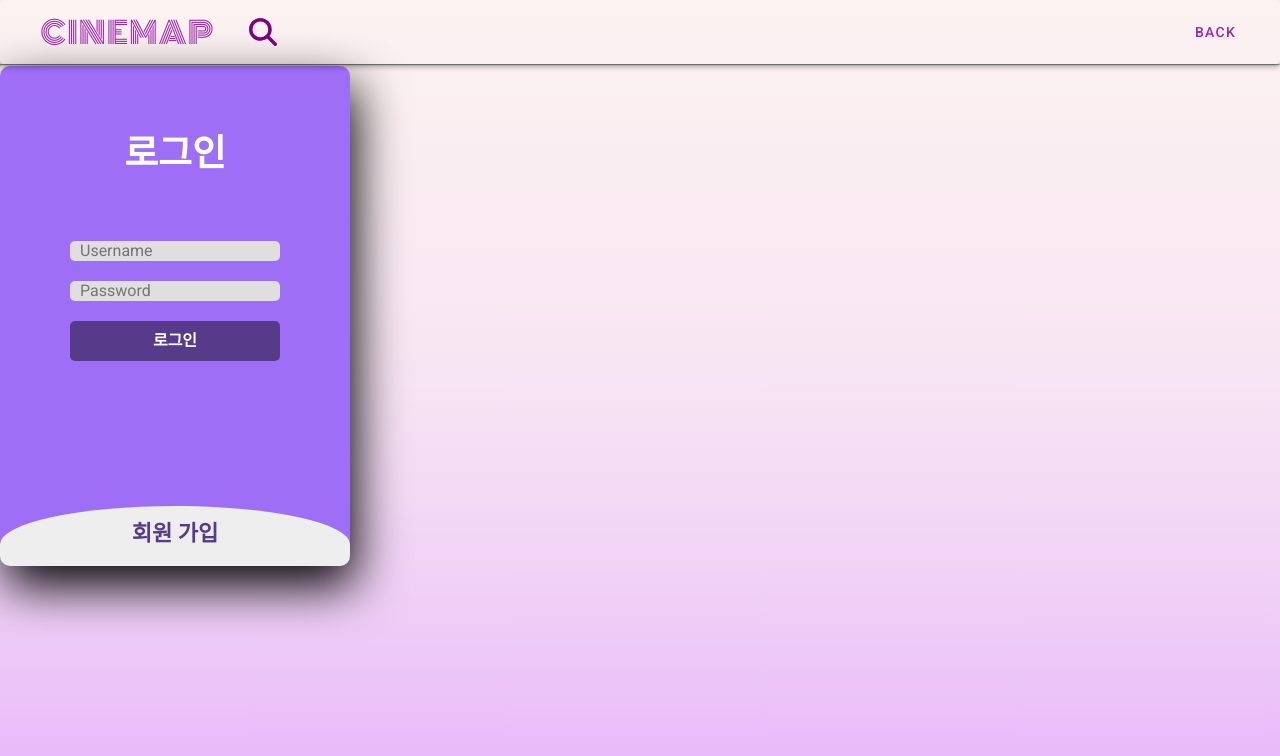
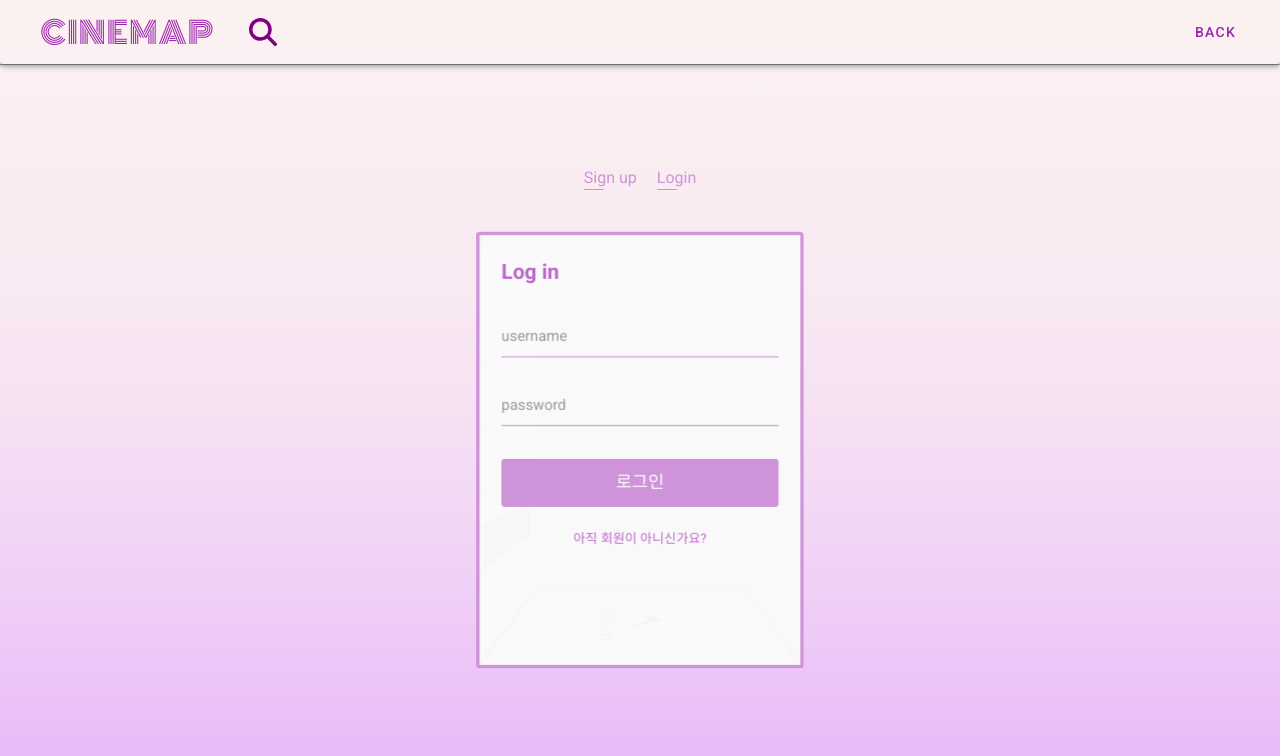
Before and after one commit to ebyoung/final_pjt, a Vue app in the folder final-pjt-front/cinemap-front/: page /login in a window 1280 px wide. Shown: the top 756 px of the page. Built offline with nearby package versions, Linux system fonts and the light colour scheme; a web font is replaced by a local one.

Commit message:
Decorate login page

```diff
--- a/final-pjt-front/cinemap-front/src/views/accounts/LoginView.vue
+++ b/final-pjt-front/cinemap-front/src/views/accounts/LoginView.vue
@@ -1,28 +1,60 @@
 <template>
-  <div class='d-flex justify-content-center'>
-    <div class="main">
-		<input type="checkbox" id="chk" aria-hidden="true">
-
-			<div class="login">
-				<form @submit.prevent="login(credentials_login)">
-					<label for="chk" aria-hidden="true">로그인</label>
-          <input v-model="credentials_login.username" type="text" id="username" placeholder="Username" required />
-          <input v-model="credentials_login.password" type="password" id="password" placeholder="Password" required />
-					<button>로그인</button>
-				</form>
+  <div>
+    <ul class="nav">
+      <li @click="showSignup()">Sign up</li>
+      <li @click="showLogin()">Login</li>
+    </ul>
+    <div class="wrapper">
+      <div :class="{'rec-prism-login': isLogin, 'rec-prism-signup' : isSignup, 'rec-prism-thankyou' : isThank}">
+        <div class="face face-right">
+          <div class="content">
+            <h2>Log in</h2>
+            <div class="field-wrapper">
+              <input v-model="credentials_login.username" type="text" id="login_username" placeholder="Username" required />
+              <label>username</label>
             </div>
-
-			<div class="signup" @submit.prevent="signup(credentials_signup)">
-				<form>
-					<label for="chk" aria-hidden="true">회원 가입</label>
-          <input v-model="credentials_signup.username" type="text" id="username" placeholder="Username" required/>
-					<input v-model="credentials_signup.password1" type="password" id="password1" placeholder="Password" required />
-					<input v-model="credentials_signup.password2" type="password" id="password2" placeholder="Password Confirmation" required />
-					<button>회원 가입</button>
-				</form>
+            <div class="field-wrapper">
+              <input v-model="credentials_login.password" type="password" id="login_password" placeholder="Password" required />
+              <label>password</label>
+            </div>
+            <div class="field-wrapper">
+              <input type="submit" value="로그인" @click="showThankYou()">
+            </div>
+            <span class="signup" @click="showSignup()">아직 회원이 아니신가요?</span>
+          </div>
+        </div>
+        <div class="face face-front">
+          <div class="content">
+            <h2>Sign up</h2>
+            <div class="field-wrapper">
+              <input v-model="credentials_signup.username" type="text" id="signup_username" placeholder="Username" required/>
+              <label>username</label>
+            </div>
+            <div class="field-wrapper">
+              <input v-model="credentials_signup.password1" type="password" id="signup_password1" placeholder="Password" required />
+              <label>password</label>
+            </div>
+            <div class="field-wrapper">
+              <input v-model="credentials_signup.password2" type="password" id="signup_password2" placeholder="Password Confirmation" required />
+              <label>re-enter password</label>
+            </div>
+            <div class="field-wrapper">
+              <input type="submit" value="회원가입" @click="showThankYou()">
+            </div>
+            <span class="singin" @click="showLogin()">이미 회원이신가요?</span>
+          </div>
+        </div>
+        <div class="face face-bottom">
+          <div class="content">
+            <div class="thank-you-msg">
+              Thank you!
             </div>
           </div>
         </div>
+      </div>
+    </div>
+  </div>
+
 </template>
 
 <script>
@@ -43,96 +75,293 @@ export default {
           username: '',
           password1: '',
           password2: '',
-        }
+        },
+        showing: 'login',
       }
     },
   computed: {
-      ...mapGetters(['authError'])
+      ...mapGetters(['authError']),
+      isLogin() {
+        return this.showing === 'login'
+      },
+      isSignup() {
+        return this.showing === 'signup'
+      },
+      isThank() {
+        return this.showing === 'thank'
+      },
     },
     methods: {
-      ...mapActions(['login', 'signup'])
+      ...mapActions(['login', 'signup']),
+      showSignup(){
+        this.showing = 'signup'
+      },
+      showLogin(){
+        this.showing = 'login'
+      },
+      showThankYou(){
+        if (this.showing === 'login') {
+          this.showing = 'thank'
+          setTimeout(() => {
+            this.login(this.credentials_login)
+          }, 1500)
+        } else {
+          this.showing = 'thank'
+          setTimeout(() => {
+            this.signup(this.credentials_signup)
+          }, 1500)
+        }
+      },
     },
 }
 </script>
 
 <style scoped>
-  .main{
-    width: 350px;
-    height: 500px;
-    background: #9e6ef6;
-    overflow: hidden;
-    border-radius: 10px;
-    box-shadow: 5px 20px 50px #000;
+</style>
+
+<style lang="scss" scoped>
+// Dimensions
+$prism-height: 400px;
+$prism-length: 300px;
+$prism-depth: $prism-length;
+$spacing: 20px;
+$br: 3px;
+
+// Colors
+$text-light: #fff;
+$text-dark: #666;
+$blue: #03a9f4;
+$smoke: #f9f9fa;
+$coral: #ff5751;
+$navy-blue: #42509e;
+$purple: #CE93D8;
+$purple2: #BA68C8;
+
+.wrapper{
+  width: $prism-length;
+  height: $prism-height;
+  margin: 60px auto;
+  perspective: 600px;
+  text-align: left;
 }
-  #chk{
-    display: none;
+
+.rec-prism-login {
+  width: 100%;
+  height: 100%;
+  position: relative;
+  transform-style: preserve-3d;
+  transform: translateZ(-100px) rotateY( -90deg);
+  transition: transform 0.5s ease-in;
 }
-  .login{
+
+.rec-prism-signup {
+  width: 100%;
+  height: 100%;
   position: relative;
-    width:100%;
+  transform-style: preserve-3d;
+  transform: translateZ(-100px);
+  transition: transform 0.5s ease-in;
+}
+
+.rec-prism-thankyou {
+  width: 100%;
   height: 100%;
+  position: relative;
+  transform-style: preserve-3d;
+  transform: translateZ(-100px) rotateX( 90deg);
+  transition: transform 0.5s ease-in;
 }
+
+.face {
+  position: absolute;
+  width: $prism-length;
+  height: $prism-height;
+  padding: $spacing;
+  background: rgba(250,250,250,0.96);
+  border: 3px solid $purple;
+  border-radius: 3px;
+
+  .content{
+    color: $text-dark;
+    h2{
+      font-size: 1.2em;
+      color: $purple2;
+    }
+    .field-wrapper{
+      margin-top: $spacing*1.5;
+      position: relative;
+
       label{
-    color: #fff;
-    font-size: 2.3em;
-    justify-content: center;
-    display: flex;
-    margin: 60px;
-    font-weight: bold;
+        position: absolute;
+        pointer-events: none;
+        font-size: 0.85em;
+        top: 40%;
+        left: 0;
+        transform: translateY(-50%);
+        transition: all ease-in 0.25s;
+        color: lighten($text-dark, 20%);
+      }
+      input[type="text"], input[type="password"], input[type="submit"], textarea{
+        -webkit-appearance: none;
+        appearance: none;
+        &:focus{
+          outline: none;
+        }
+      }
+      input[type="text"], input[type="password"], textarea{
+        width: 100%;
+        border: none;
+        background: transparent;
+        line-height: 2em;
+        border-bottom: 1px solid $purple;
+        color: $text-dark;
+
+        &::-webkit-input-placeholder{
+          opacity: 0;
+        }
+        &::-moz-placeholder{
+          opacity: 0;
+        }
+        &:-ms-input-placeholder{
+          opacity: 0;
+        }
+        &:-moz-placeholder {
+          opacity: 0;
+        }
+        &:focus, &:not(:placeholder-shown){
+          + label{
+            top: -35%;
+            color: $purple;
+          }
+        }
+      }
+      input[type="submit"]{
+        -webkit-appearance: none;
+        appearance: none;
         cursor: pointer;
-    transition: .5s ease-in-out;
+        width: 100%;
+        background: $purple;
+        line-height: 2em;
+        color: $text-light;
+        border: 1px solid $purple;
+        border-radius: $br;
+        padding: $spacing/4;
+
+        &:hover{
+          opacity: 0.9;
         }
-  input{
-    width: 60%;
-    height: 20px;
-    background: #e0dede;
-    justify-content: center;
-    display: flex;
-    margin: 20px auto;
-    padding: 10px;
-    border: none;
-    outline: none;
-    border-radius: 5px;
+        &:active{
+          transform: scale(0.96);
         }
-  button{
-    width: 60%;
-    height: 40px;
-    margin: 10px auto;
-    justify-content: center;
+      }
+      textarea{
+        resize: none;
+        line-height: 1em;
+        &:focus, &:not(:placeholder-shown){
+          + label{
+            top: -25%;
+          }
+        }
+      }
+    }
+  }
+
+  .thank-you-msg{
+    position: absolute;
+    width: 200px;
+    height: 130px;
+    text-align: center;
+    font-size: 2em;
+    color: $purple2;
+    left: 50%;
+    top: 50%;
+    -webkit-transform: translate(-50%, -50%);
+
+    &:after{
+      position: absolute;
+      content: '';
+      width: 50px;
+      height: 25px;
+      border: 10px solid $purple2;
+      border-right: 0;
+      border-top: 0;
+      left: 50%;
+      top: 50%;
+      -webkit-transform: translate(-50%, -50%) rotate(0deg) scale(0);
+      transform: translate(-50%, -50%) rotate(0deg) scale(0);
+      -webkit-animation: success ease-in 0.15s forwards;
+      animation: success ease-in 0.15s forwards;
+      animation-delay: 2.5s;
+    }
+  }
+  &-front{
+    transform: rotateY(0deg) translateZ($prism-length/2);
+  }
+  &-top{
+    height: $prism-depth;
+    transform: rotateX(90deg) translateZ($prism-depth/2);
+  }
+  &-back{
+    transform: rotateY(180deg) translateZ($prism-length/2);
+  }
+  &-right{
+    transform: rotateY(90deg) translateZ($prism-length/2);
+  }
+  &-left{
+    transform: rotateY(-90deg) translateZ($prism-length/2);
+  }
+  &-bottom{
+    height: $prism-depth;
+    transform: rotateX(-90deg) translateZ($prism-height - ($prism-depth/2));
+  }
+}
+
+.nav{
+  text-align: center;
+  margin: 100px 0 20px 0;
+  padding: 0;
+
+  li{
+    display: inline-block;
+    list-style-type: none;
+    font-size: 1em;
+    margin: 0 $spacing/2;
+    color: $purple;
+    position: relative;
+    cursor: pointer;
+    &:after{
+      content: "";
+      position: absolute;
+      bottom: 0;
+      left: 0;
+      width: 20px;
+      border-bottom: 1px solid $purple;
+      transition: all ease-in 0.25s;
+    }
+    &:hover:after{
+      width: 100%;
+    }
+  }
+}
+
+.psw, .signup, .singin{
   display: block;
-    color: #fff;
-    background: #573b8a;
-    font-size: 1em;
-    font-weight: bold;
-    margin-top: 20px;
-    outline: none;
-    border: none;
-    border-radius: 5px;
-    transition: .2s ease-in;
+  margin: $spacing 0;
+  font-size: 0.75em;
+  text-align: center;
+  color: $purple2;
   cursor: pointer;
 }
-  button:hover{
-    background: #6d44b8;
+
+small{
+  font-size: 0.7em;
 }
-  .signup{
-    height: 460px;
-    background: #eee;
-    border-radius: 60% / 10%;
-    transform: translateY(-180px);
-    transition: .8s ease-in-out;
+@-webkit-keyframes success{
+    from {
+       -webkit-transform: translate(-50%, -50%) rotate(0) scale(0);
        }
-  .signup label{
-    color: #573b8a;
-    transform: scale(.6);
+    to {
+      -webkit-transform: translate(-50%, -50%) rotate(-45deg) scale(1);
     }
-
-  #chk:checked ~ .signup{
-    transform: translateY(-500px);
-  }
-  #chk:checked ~ .signup label{
-    transform: scale(1);
-  }
-  #chk:checked ~ .login label{
-    transform: scale(.6);
 }
 </style>
```
Lines whose indentation alone changed are shown as unchanged.
